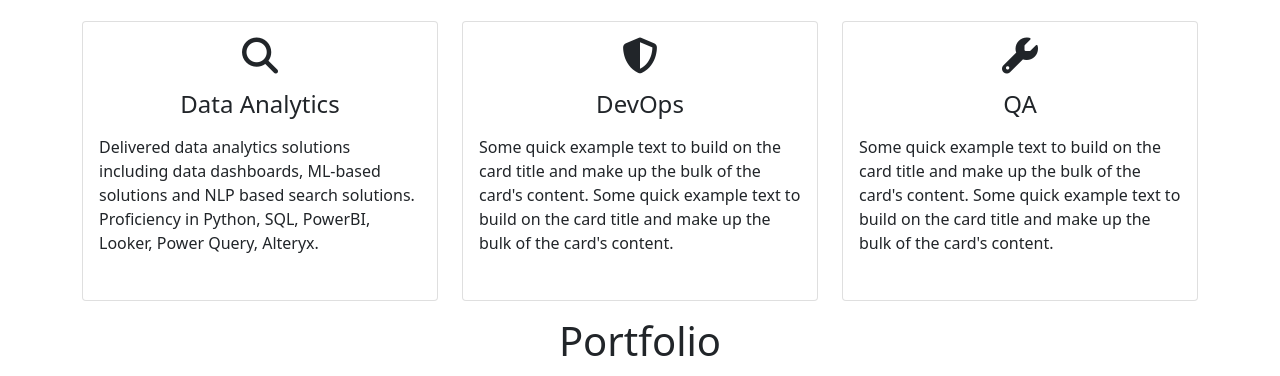
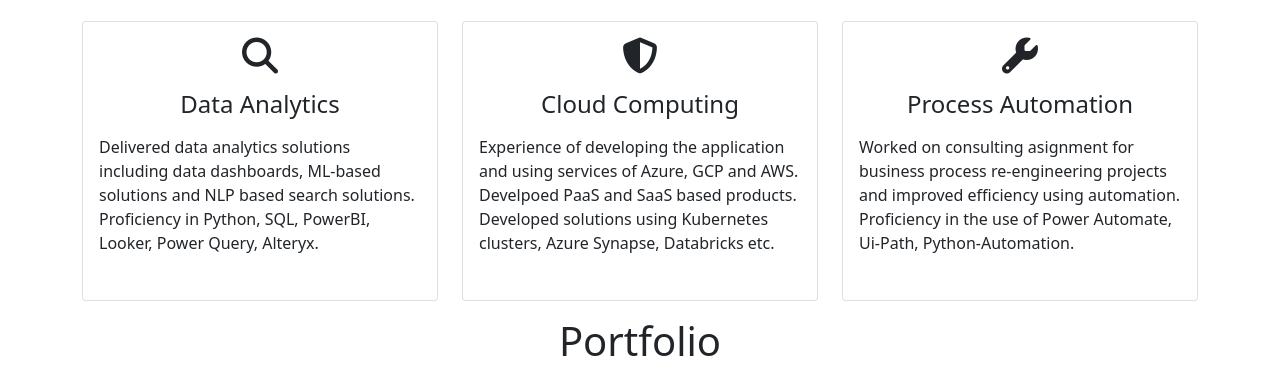
Before and after one commit to akhilexam/akhilexam, a plain HTML site: page index.html in a window 1280 px wide. Shown: the part 1675-2051 px from the top of the page. Drawn offline with nearby package versions, Linux system fonts and the light colour scheme.

Commit message:
Update index.html

```diff
--- a/index.html
+++ b/index.html
@@ -144,9 +144,9 @@ ned professional <!DOCTYPE html>
                     <div class="card servicesText">
                         <div class="card-body">
                             <i class='fas servicesIcon fa-shield-alt'></i>
-                            <h4 class="card-title mt-3">DevOps</h4>
-                            <p class="card-text mt-3">Some quick example text to build on the card title and make up the bulk of the card's content.
-                                Some quick example text to build on the card title and make up the bulk of the card's content.
+                            <h4 class="card-title mt-3">Cloud Computing</h4>
+                            <p class="card-text mt-3">Experience of developing the application and using services of Azure, GCP and AWS. Develpoed PaaS and SaaS based products.
+                                Developed solutions using Kubernetes clusters, Azure Synapse, Databricks etc.
                             </p>
                         </div>
                     </div>
@@ -156,9 +156,9 @@ ned professional <!DOCTYPE html>
                     <div class="card servicesText">
                         <div class="card-body">
                             <i class='fas servicesIcon fa-wrench'></i>
-                            <h4 class="card-title mt-3">QA</h4>
-                            <p class="card-text mt-3">Some quick example text to build on the card title and make up the bulk of the card's content.
-                                Some quick example text to build on the card title and make up the bulk of the card's content.
+                            <h4 class="card-title mt-3">Process Automation</h4>
+                            <p class="card-text mt-3">Worked on consulting asignment for business process re-engineering projects and improved efficiency using automation.
+                                Proficiency in the use of Power Automate, Ui-Path, Python-Automation.
                             </p>
                         </div>
                     </div>
```
